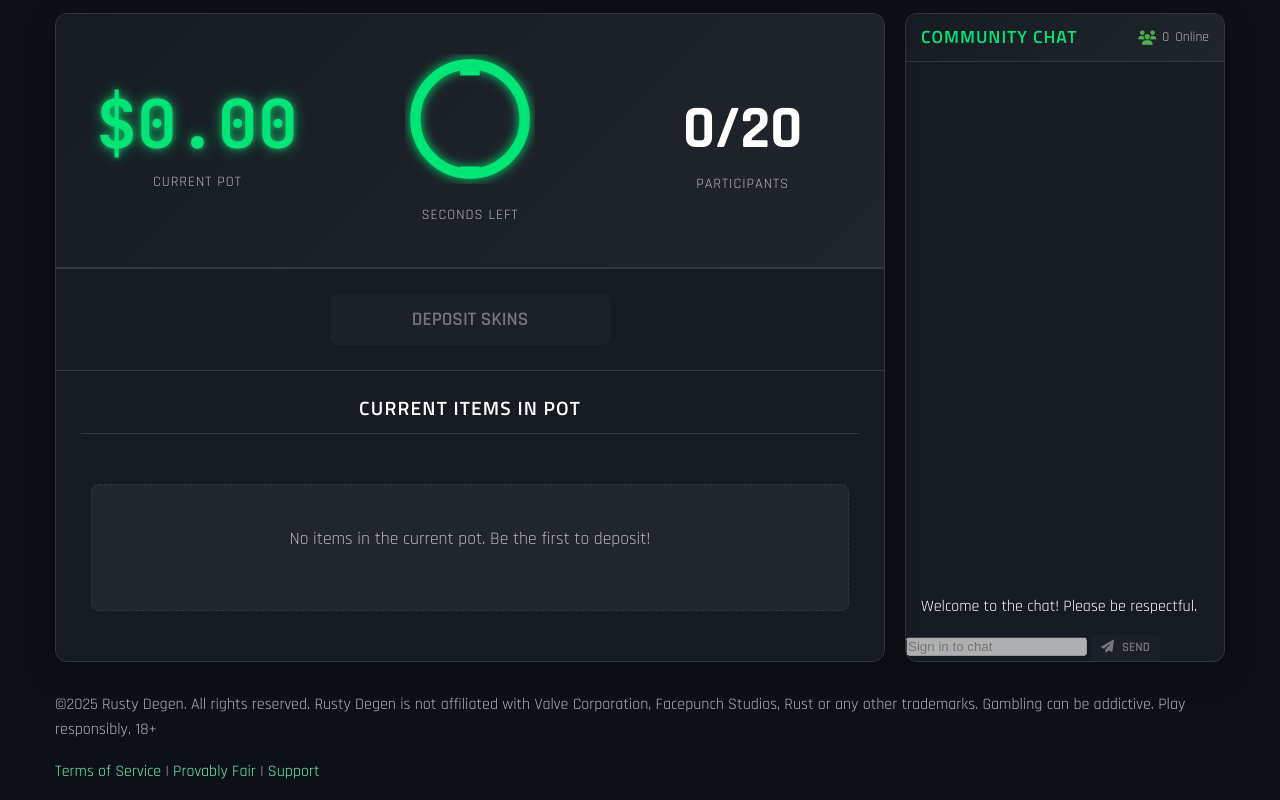
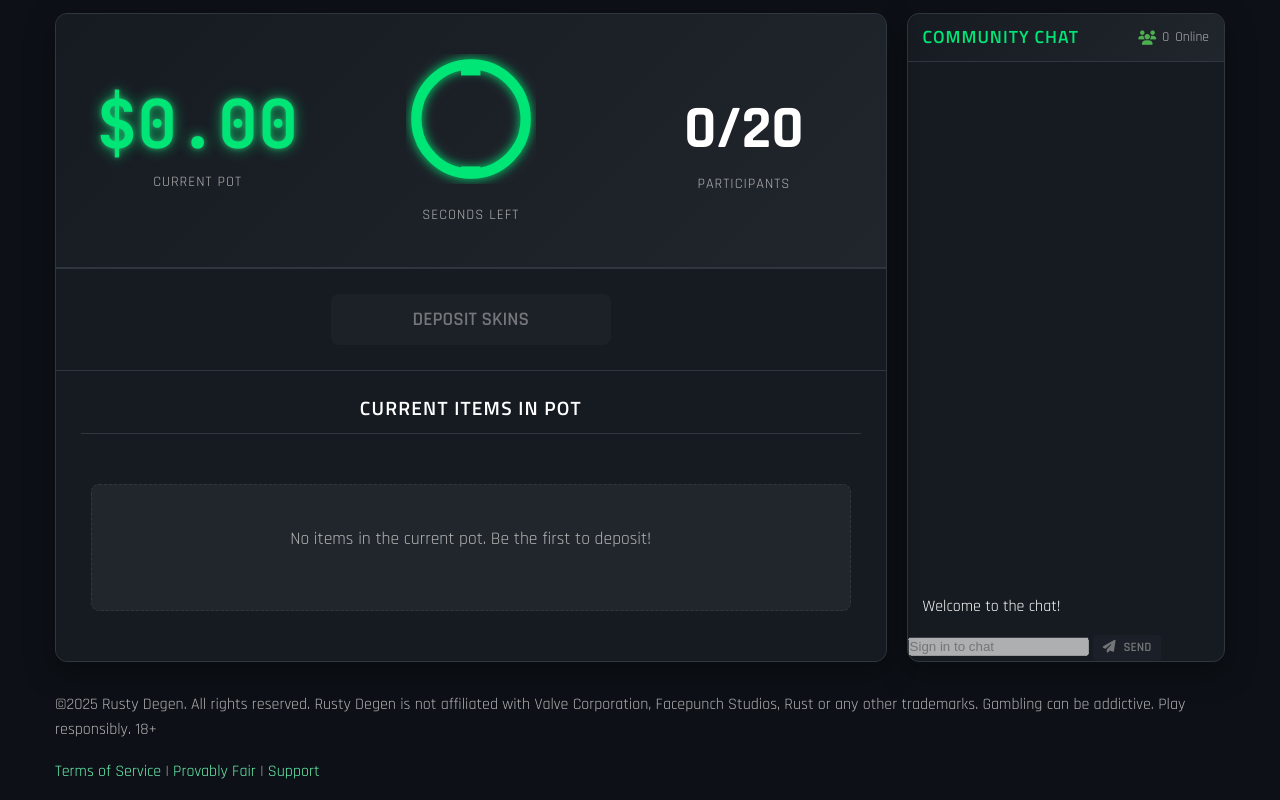
Before and after one commit to UnoVex11223/Rusty-Degen, a website: page public/index.html in a window 1280 px wide. Shown: the part 1127-1927 px from the top of the page. Drawn offline with nearby package versions, Linux system fonts and the light colour scheme; no server answers.

Commit message:
Update index.html

```diff
--- a/public/index.html
+++ b/public/index.html
@@ -269,6 +269,7 @@
                             </div>
                         </div>
                     </div>
+
                     <aside class="chat-sidebar">
                         <div class="chat-widget-container">
                             <div class="chat-header">
@@ -278,9 +279,7 @@
                                 </div>
                             </div>
                             <div class="chat-messages-container" id="chatMessagesContainer">
-                                <div class="chat-message system-message">
-                                    Welcome to the chat! Please be respectful.
-                                </div>
+                                <div class="chat-message system-message">Welcome to the chat!</div>
                             </div>
                             <div class="chat-input-area">
                                 <input type="text" id="chatMessageInput" placeholder="Type your message..." maxlength="200" disabled>
```
